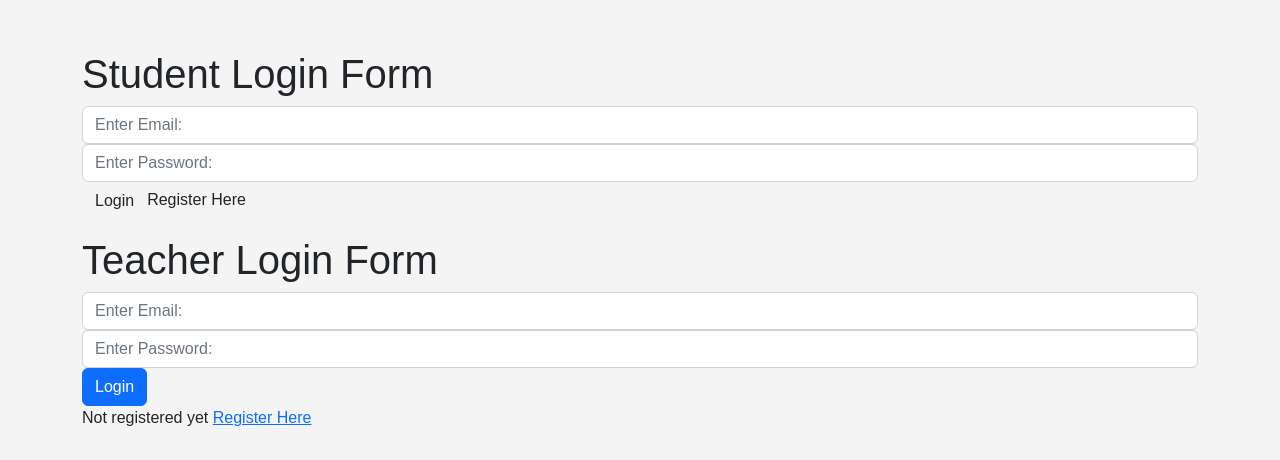
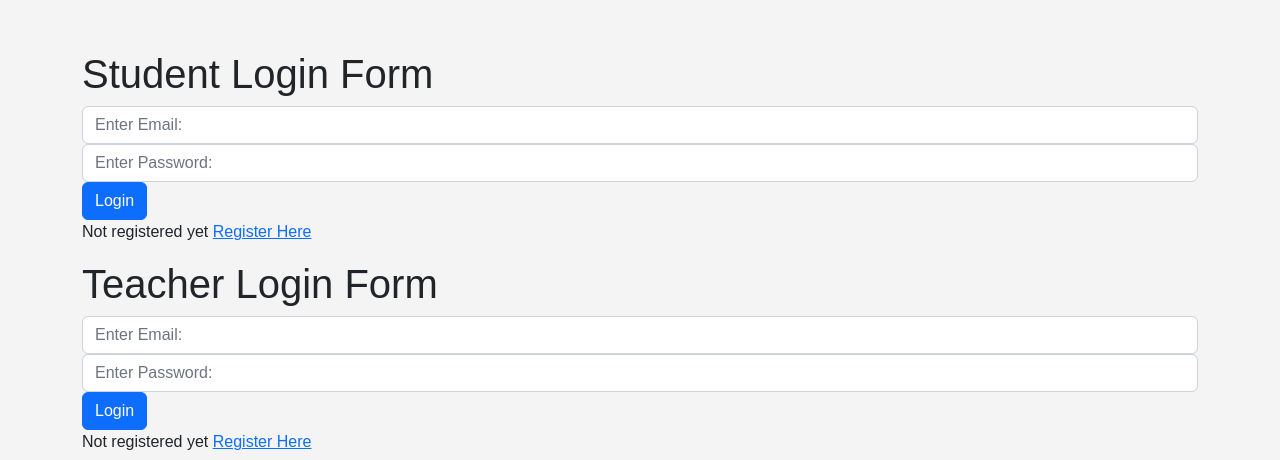
Before and after one commit to ovirce/TSP, a PHP site: page /login.php in a window 1280 px wide. Shown: the top 460 px of the page. Run offline with PHP 8.4, Linux system fonts and the light colour scheme.

Commit message:
General commit.

```diff
--- a/login.php
+++ b/login.php
@@ -49,7 +49,7 @@ if (isset($_SESSION["user"])) {
             <input type="password" placeholder="Enter Password:" name="password" id="studentPassword" class="form-control">
         </div>
         <div class="form-btn">
-            <input type="submit" value="Login" name="login" id="studentLogin" class="btn btn-primary>
+            <input type="submit" value="Login" name="login" id="studentLogin" class="btn btn-primary">
         </div>
       </form>
      <div><p>Not registered yet <a href="registration.php">Register Here</a></p></div>
```
